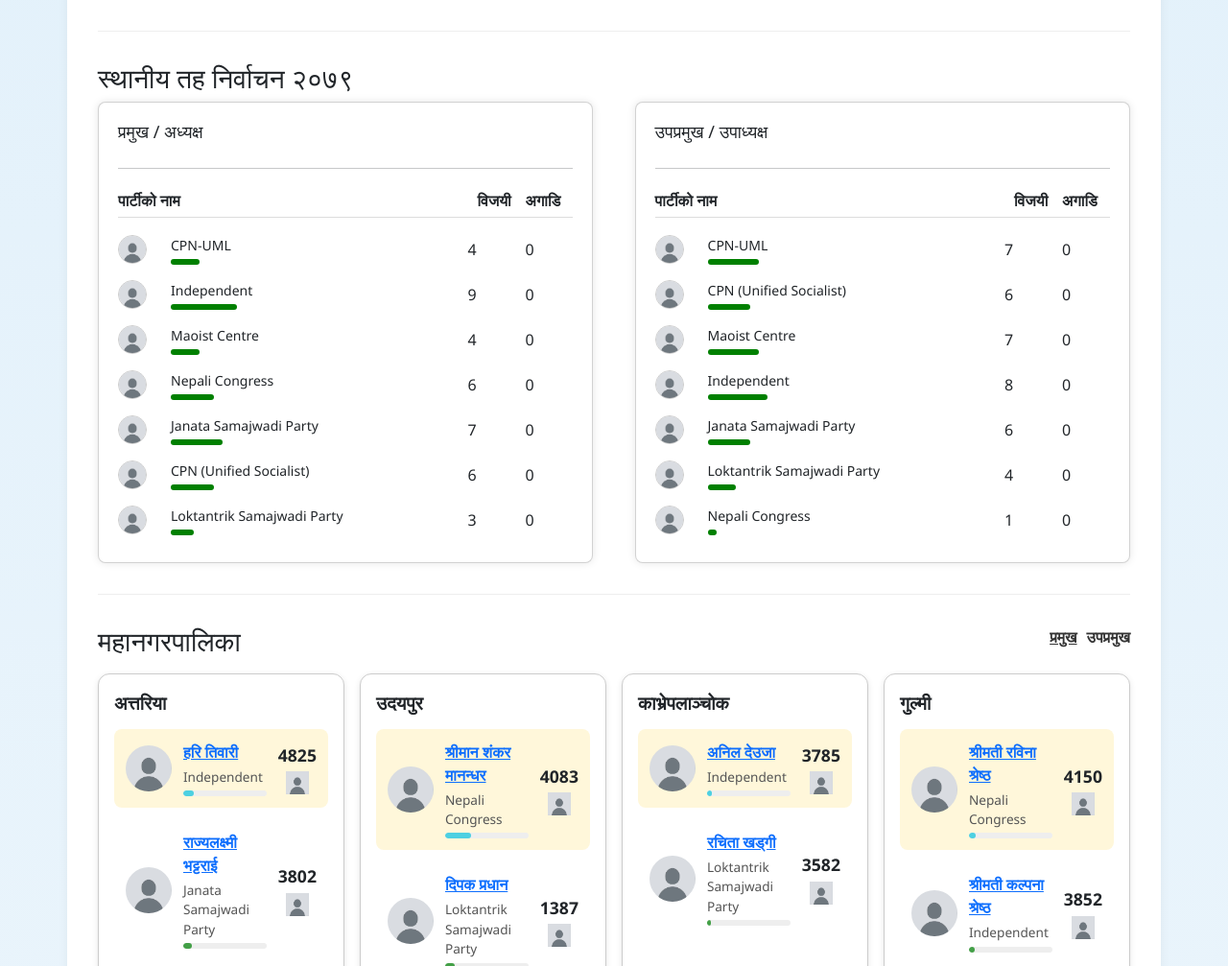
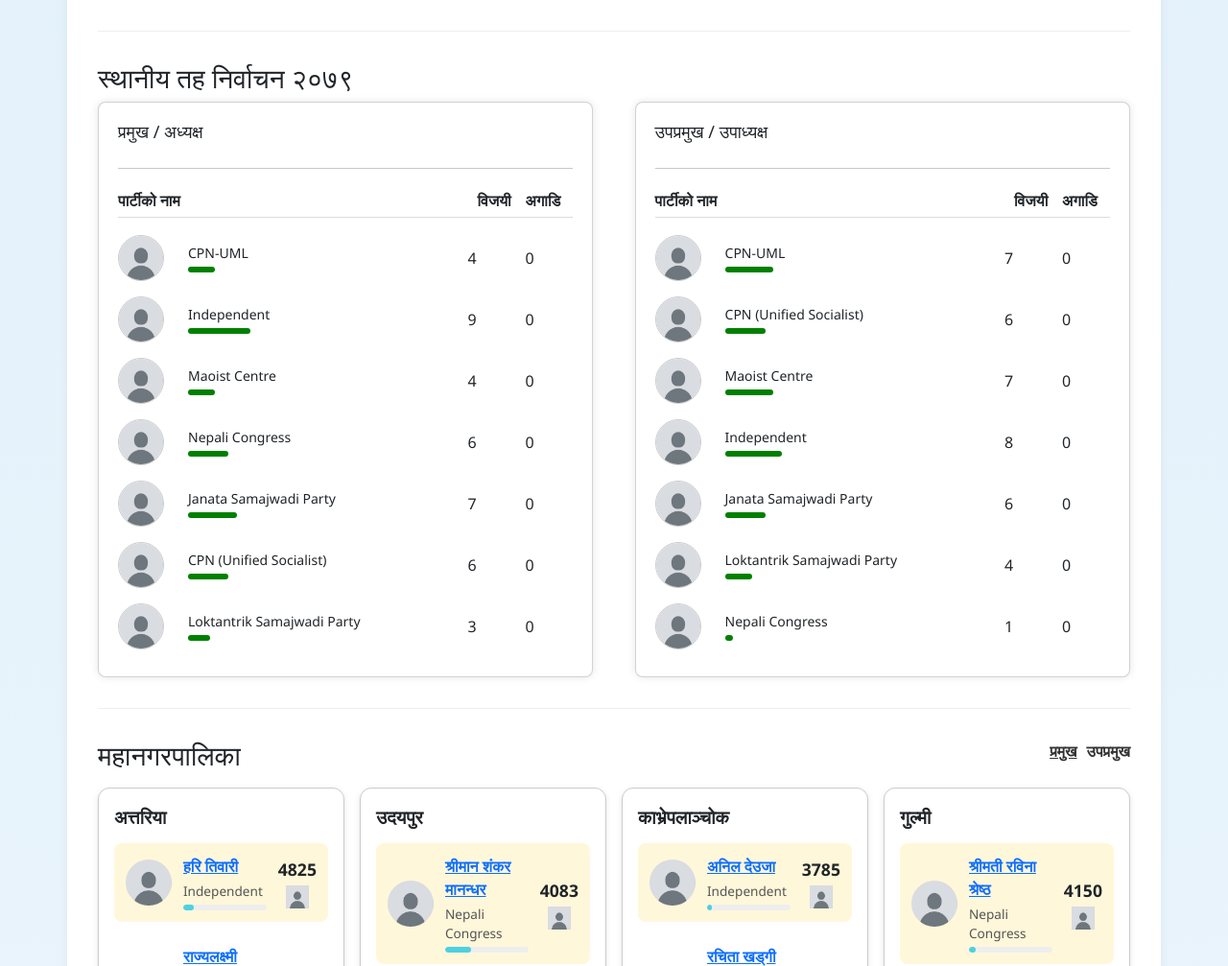
Before and after one commit to nepllertechnology/missionelection, a Django app: page / in a window 1280 px wide. Shown: the part 988-1995 px from the top of the page at 96% size. Run offline with Django 5.2, Linux system fonts and the light colour scheme; data comes from the database, SQL or seed files in the repository.

Commit message:
fix: home.css fixed

```diff
--- a/static/css/home.css
+++ b/static/css/home.css
@@ -476,8 +476,8 @@ button[type="submit"]:hover {
   }
 
   .party-row img {
-    width: 30px;
-    height: 30px;
+    width: 48px;
+    height: 48px;
     object-fit: contain;
     border-radius: 50%;
     border: 1px solid #ccc;
```
